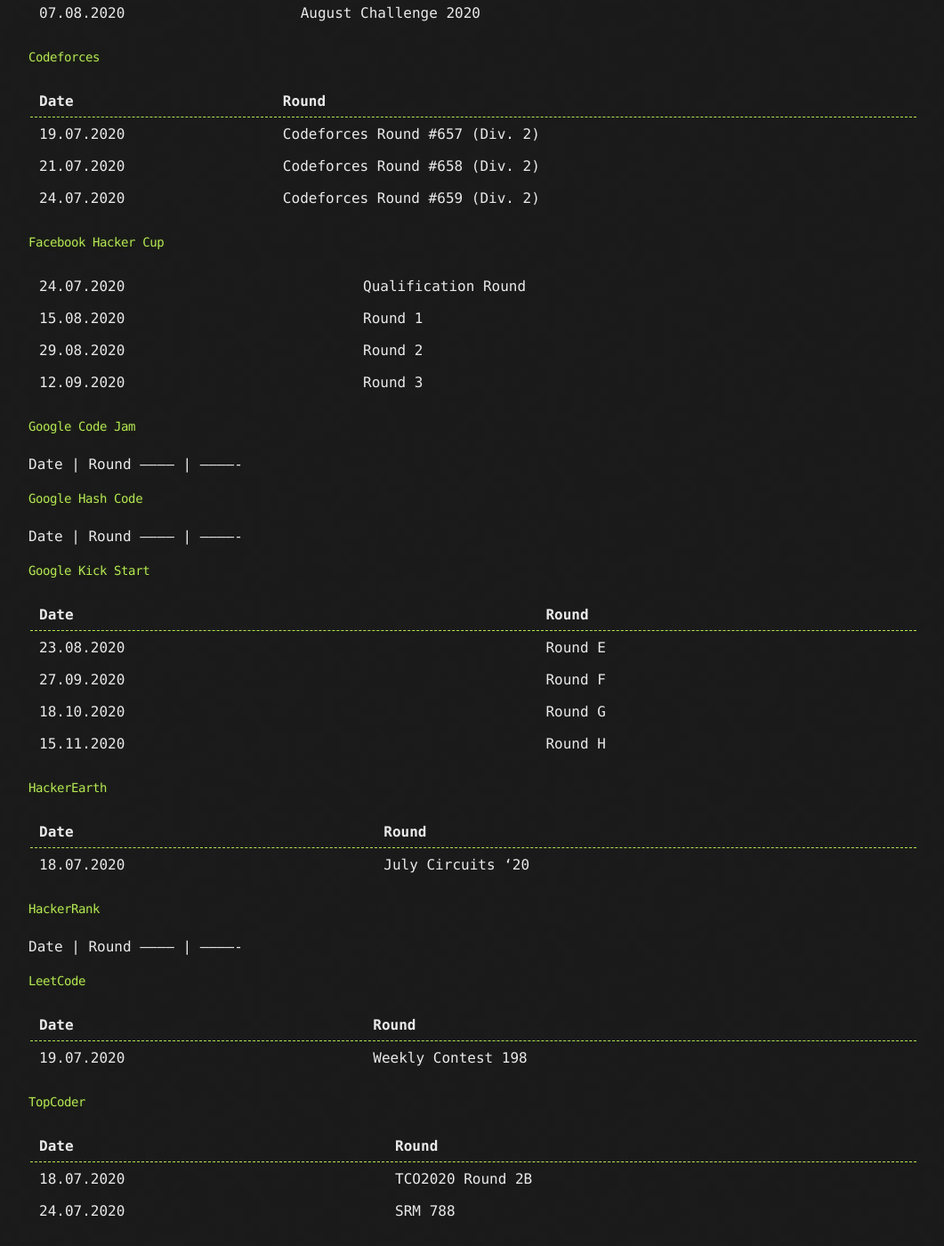
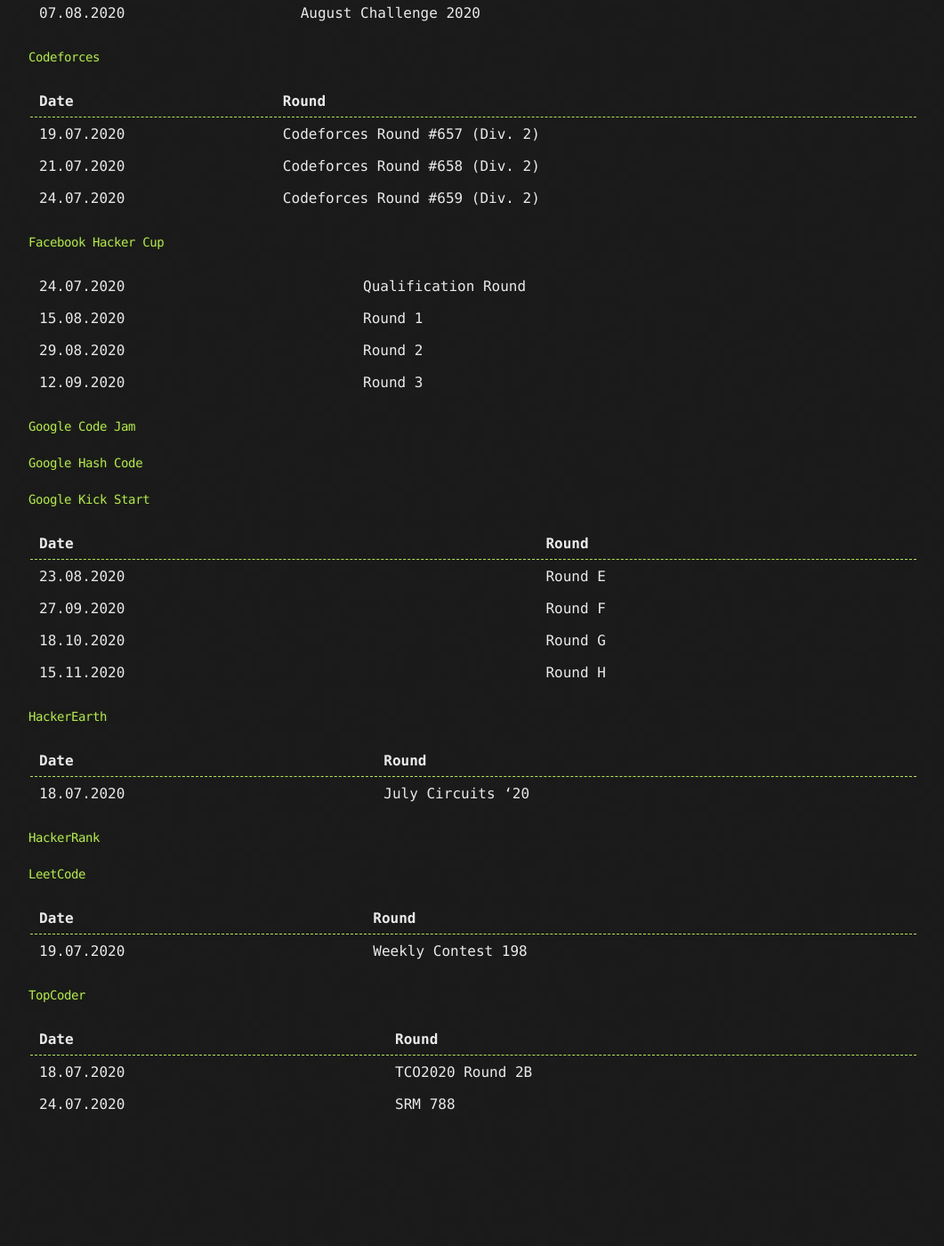
Before and after one commit to goodHunter27/serhatgiydiren.github.io, a Jekyll site: the page built from _posts/2020-01-07-coding-competitions.md, in a window 1280 px wide and 1400 px high, scrolled down 1183 px. Shown: the whole window at 89% size, without its empty margins (108-1169 px from the left). Built offline with Jekyll 4.4.1, drawn with Linux system fonts in a browser that asks for light colours; after the commit the page ends 2463 px from its top, so only the background shows below that.

Commit message:
Update 2020-01-07-coding-competitions.md

```diff
--- a/_posts/2020-01-07-coding-competitions.md
+++ b/_posts/2020-01-07-coding-competitions.md
@@ -51,13 +51,7 @@
 
 #### Google Code Jam
 
-Date | Round
------------- | -------------
-
 #### Google Hash Code
-
-Date | Round
------------- | -------------
 
 #### Google Kick Start
 
@@ -76,9 +70,6 @@
 
 #### HackerRank
 
-Date | Round
------------- | -------------
-
 #### LeetCode
 
 Date | Round
```
